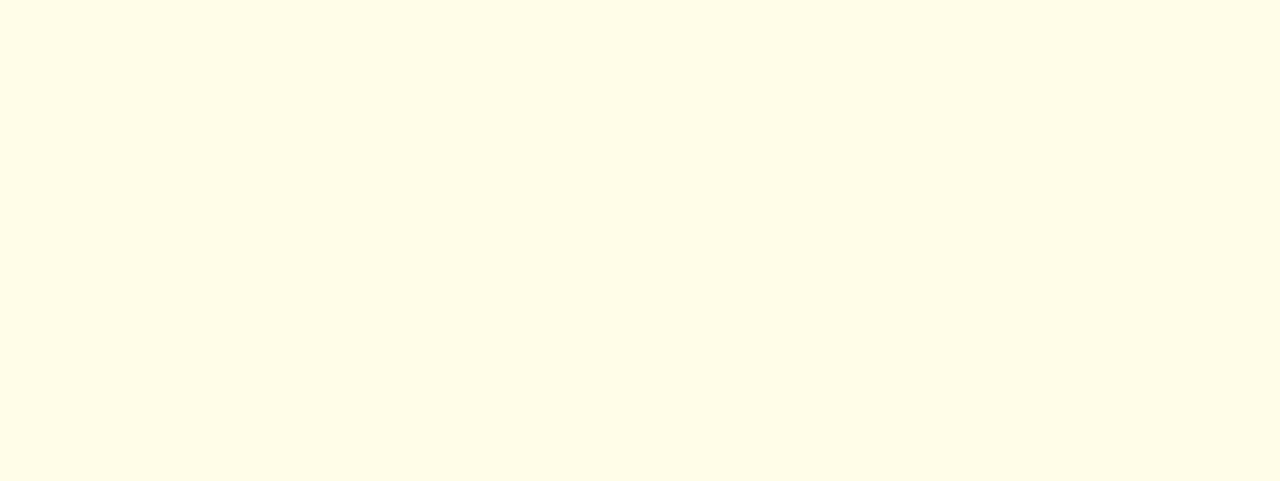
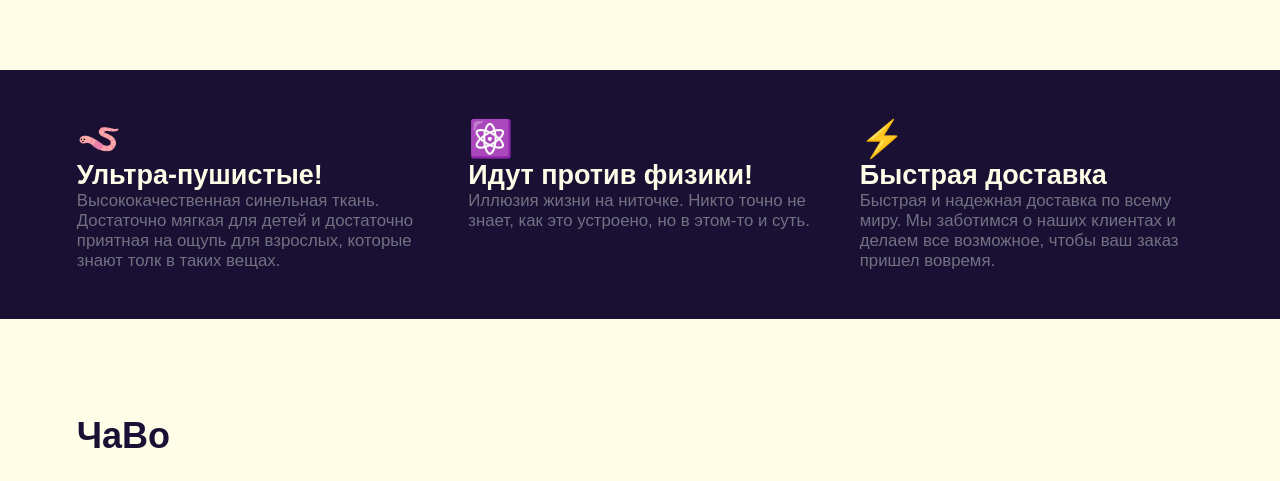
Before and after one commit to otiosumax/squirmles-shop, a React (Vite) app: page / in a window 1280 px wide. Shown: the part 2316-2797 px from the top of the page. Before the commit the page ends 2290 px from the top, so only its background shows below. Built offline with nearby package versions, Linux system fonts and the light colour scheme; a web font is replaced by a local one.

Commit message:
added "about", "qna" and "footer" sections to shop page

```diff
--- /dev/null
+++ b/src/components/about/about.css
@@ -0,0 +1,15 @@
+.about {
+  display: grid;
+  grid-template-columns: 1fr 1fr 1fr;
+  gap: 2rem;
+
+  background-color: var(--foreground);
+  color: var(--background);
+  margin-top: 4rem;
+  padding-top: 2rem;
+  padding-bottom: 2rem;
+
+  p{
+    font-size: 0.7rem;
+  }
+}
--- /dev/null
+++ b/src/components/about/about.tsx
@@ -0,0 +1,39 @@
+import "./about.css";
+
+import { forwardRef } from "react";
+
+const About = forwardRef<HTMLDivElement, {}>(
+  function About() {
+    return (
+      <div className="about layout">
+        <div>
+          <h1>🪱</h1>
+          <h3>Ультра-пушистые!</h3>
+          <p>
+            Высококачественная синельная ткань. Достаточно мягкая для детей и
+            достаточно приятная на ощупь для взрослых, которые знают толк в
+            таких вещах.
+          </p>
+        </div>
+        <div>
+          <h1>⚛️</h1>
+          <h3>Идут против физики!</h3>
+          <p>
+            Иллюзия жизни на ниточке. Никто точно не знает, как это устроено, но
+            в этом-то и суть.
+          </p>
+        </div>
+        <div>
+          <h1>⚡️</h1>
+          <h3>Быстрая доставка</h3>
+          <p>
+            Быстрая и надежная доставка по всему миру. Мы заботимся о наших
+            клиентах и делаем все возможное, чтобы ваш заказ пришел вовремя.
+          </p>
+        </div>
+      </div>
+    );
+  },
+);
+
+export default About;
--- a/src/components/collection/collection.tsx
+++ b/src/components/collection/collection.tsx
@@ -9,7 +9,7 @@ const Collection = forwardRef<HTMLDivElement>(function Hero(props, ref) {
   console.log(props);
 
   return (
-    <div ref={ref} className="collection">
+    <div ref={ref} className="collection layout">
       <h1>Коллекция</h1>
       <p>Свой червь под каждый вайб!</p>
       <br />
--- /dev/null
+++ b/src/components/footer/footer.css
@@ -0,0 +1,3 @@
+.footer {
+  margin: 1rem 0 1rem 0;
+}
--- /dev/null
+++ b/src/components/footer/footer.tsx
@@ -0,0 +1,9 @@
+import "./footer.css";
+
+export default function Footer() {
+  return (
+    <div className="footer layout">
+      <p>Продукт любвисодержащий</p> <p>2026, Все права.. да пофиг, без прав</p>
+    </div>
+  );
+}
--- a/src/components/hero/hero.tsx
+++ b/src/components/hero/hero.tsx
@@ -7,7 +7,7 @@ const Hero = forwardRef<HTMLDivElement, { onButtonClick: () => void }>(
     const onButtonClick = props.onButtonClick;
 
     return (
-      <div ref={ref} className="hero">
+      <div ref={ref} className="hero layout">
         <h1>
           Самые{/* <br /> */} крутые{/* <br /> */} черви!
         </h1>
--- /dev/null
+++ b/src/components/qna/qna.css
@@ -0,0 +1,8 @@
+.qna {
+  margin-top: 4rem;
+  margin-bottom: 4rem;
+
+  h1 {
+    margin-bottom: 1.5rem;
+  }
+}
--- /dev/null
+++ b/src/components/qna/qna.tsx
@@ -0,0 +1,29 @@
+import "./qna.css";
+
+import { forwardRef } from "react";
+
+const QnA = forwardRef<HTMLDivElement, {}>(function QnA(props, ref) {
+  return (
+    <div className="qna layout" ref={ref}>
+      <h1>ЧаВо</h1>
+      <div>
+        <h3>Что это?</h3>
+        <p>
+          Это магазин, где вы можете купить ультра-пушистых червей. Они
+          невероятно мягкие и приятные на ощупь!
+        </p>
+        <br />
+        <h3>Как это работает?</h3>
+        <p>
+          Вы выбираете понравившегося червя, добавляете его в корзину и
+          оформляете заказ. Мы доставим вашего нового друга прямо к вам домой!
+        </p>
+        <br />
+        <h3>Почему стоит купить червя?</h3>
+        <p>Думать об этом может каждый, а ты купи червя!</p>
+      </div>
+    </div>
+  );
+});
+
+export default QnA;
--- a/src/pages/shop/shop.tsx
+++ b/src/pages/shop/shop.tsx
@@ -3,10 +3,13 @@ import "./shop.css";
 
 import { useRef, useState } from "react";
 
+import About from "../../components/about/about";
 import Cart from "../../components/cart/cart";
 import { CartProvider } from "../../contexts/cartContext";
 import Collection from "../../components/collection/collection";
+import Footer from "../../components/footer/footer";
 import Hero from "../../components/hero/hero";
+import QnA from "../../components/qna/qna";
 
 export default function Shop() {
   const [isCartOpen, setIsCartOpen] = useState(false);
@@ -38,13 +41,19 @@ export default function Shop() {
       <div className="shop">
         <div className="layout header">
           <div className="logo-container align-left">
-            <div className="logo"><img src="/squirmle.png" alt="Logo" style={{aspectRatio: "1/1", height: "48px"}} /></div>
+            <div className="logo">
+              <img
+                src="/squirmle.png"
+                alt="Logo"
+                style={{ aspectRatio: "1/1", height: "48px" }}
+              />
+            </div>
             <h1>Здесь будут черви</h1>
           </div>
           <div className="menu align-center">
             <p onClick={() => scrollToSection("hero")}>Вверх</p>
             <p onClick={() => scrollToSection("shop")}>Магазин</p>
-            {/* <p onClick={() => scrollToSection("qna")}>ЧаВо</p> */}
+            <p onClick={() => scrollToSection("qna")}>ЧаВо</p>
           </div>
           <button
             className="button align-right"
@@ -55,12 +64,20 @@ export default function Shop() {
             Корзина
           </button>
         </div>
-        <div className="layout">
+        <div>
           <Hero
             ref={getRef("hero")}
             onButtonClick={() => scrollToSection("shop")}
           />
+
           <Collection ref={getRef("shop")} />
+
+          <About ref={getRef("about")} />
+
+          <QnA ref={getRef("qna")} />
+
+          <div className="divider" />
+          <Footer />
 
           <Cart isOpen={isCartOpen} onClose={() => setIsCartOpen(false)} />
         </div>
```
